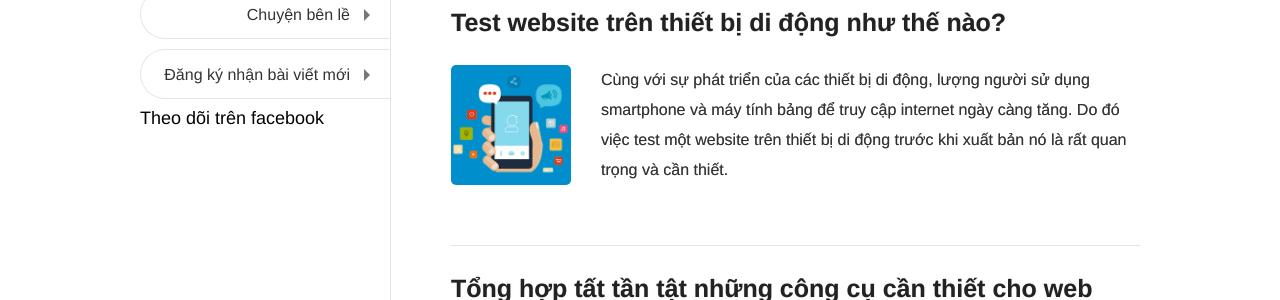
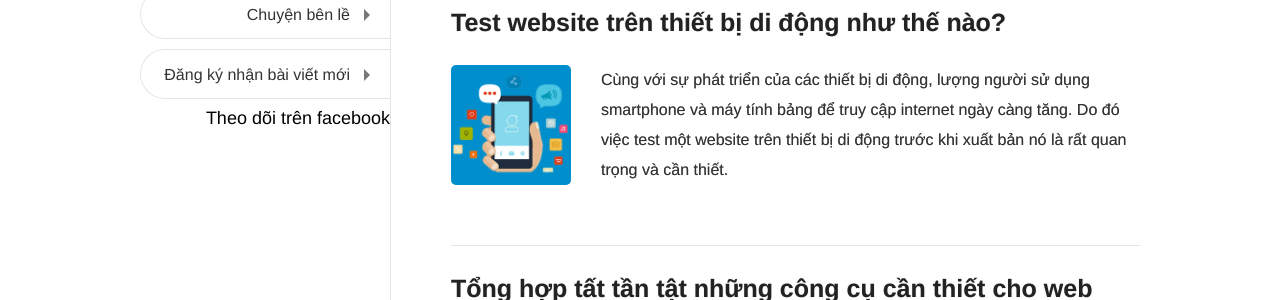
Before and after one commit to nguyentest/laptrinhcuocsong, a Jekyll site: the page built from index.html, in a window 1280 px wide. Shown: the part 431-731 px from the top of the page. Built offline with Jekyll 4.4.1, drawn with Linux system fonts in a browser that asks for light colours; the list of posts is cut into pages by our own code.

Commit message:
Update sidebar.html

```diff
--- a/_includes/sidebar.html
+++ b/_includes/sidebar.html
@@ -8,7 +8,7 @@
 		<li><a href="{{ site.site_url }}/dang-ky-nhan-bai-viet.html">Đăng ký nhận bài viết mới</a></li>
 	</ul>
 	<div>
-		<h4>Theo dõi trên facebook</h4>
-	<div class="fb-follow" data-href="https://www.facebook.com/zuck" data-layout="button" data-size="large" data-show-faces="true"></div>
+		<h4 style="text-align: right">Theo dõi trên facebook</h4>
+	<div class="fb-follow" data-href="https://www.facebook.com/zuck" data-width="50" data-layout="button" data-size="large" data-show-faces="true"></div>
 	</div>
 </div>
```
